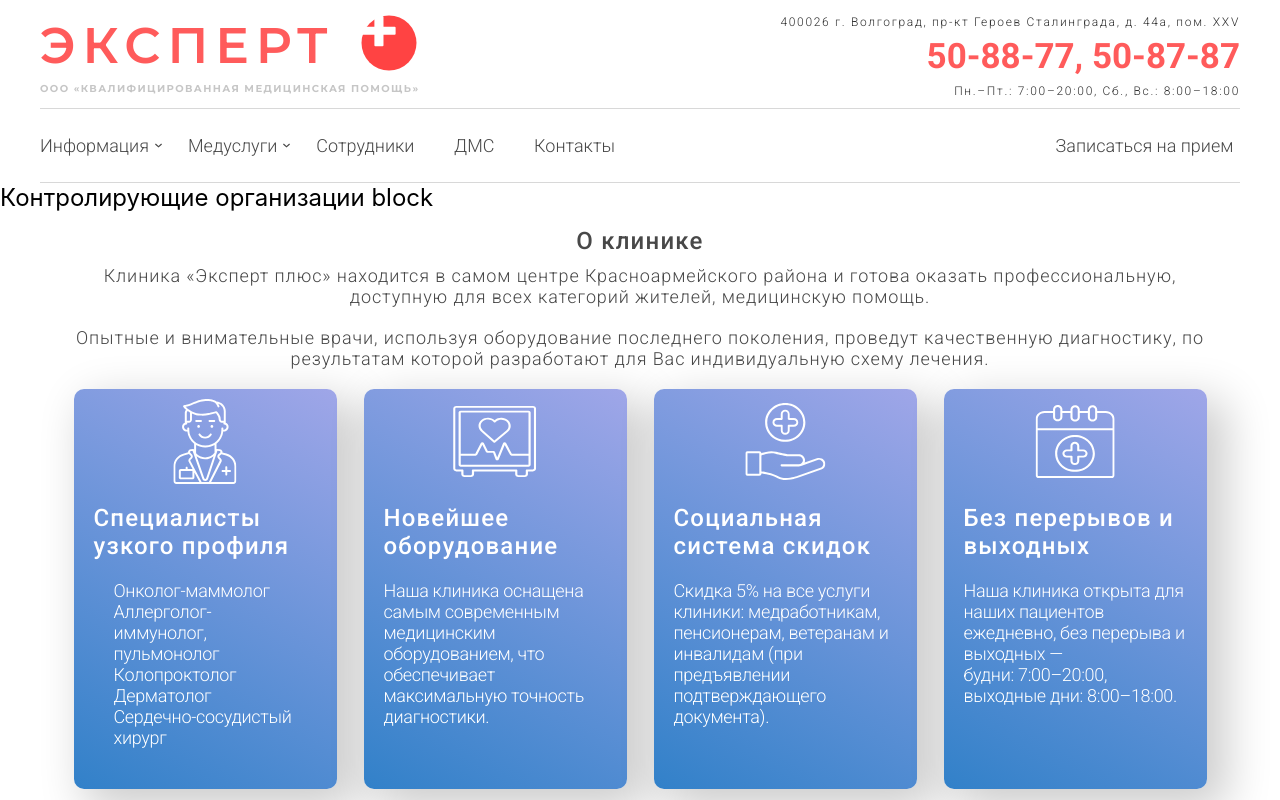
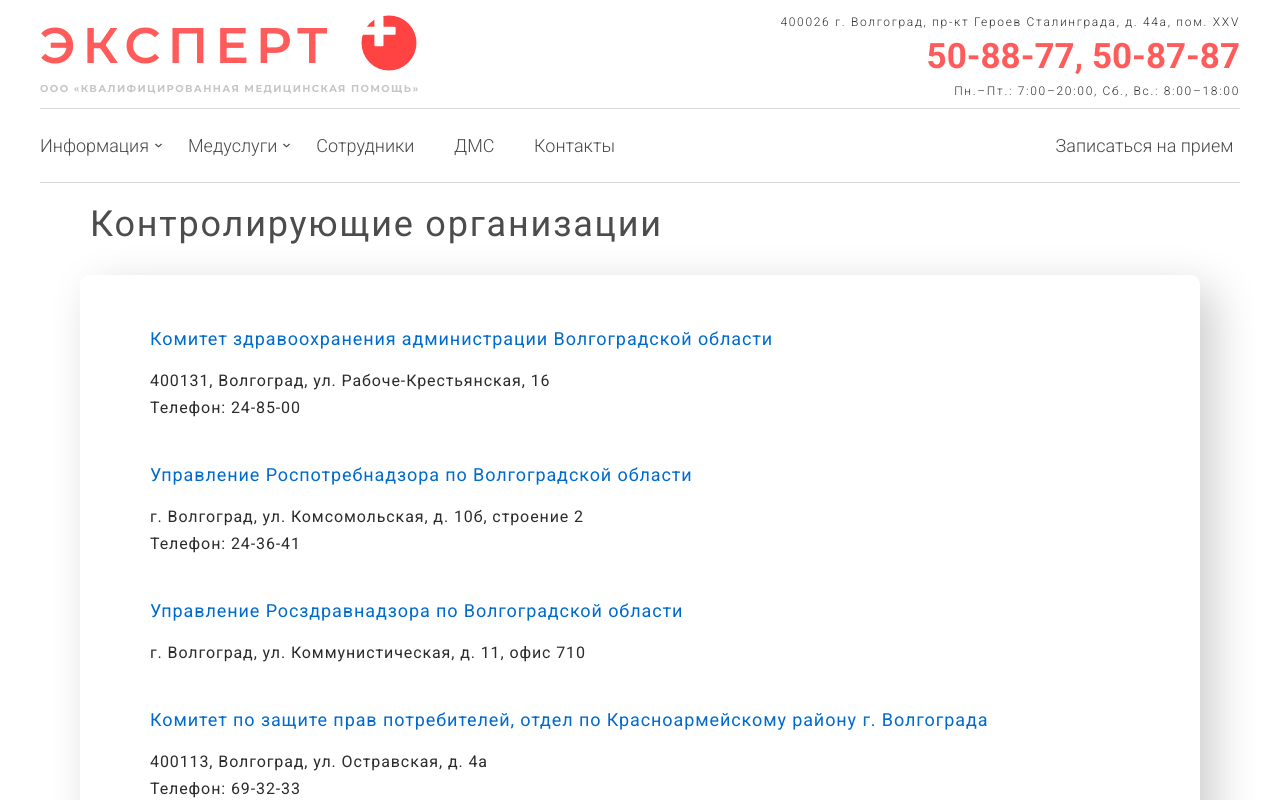
Before and after one commit to CanUFeelMyHeart/expertPlus, a React (Create React App) app in the folder medical-clinic-expert/: page /info/control-org in a window 1280 px wide. Shown: the top 800 px of the page. Built offline with nearby package versions, Linux system fonts and the light colour scheme; the HTML template or start-up script is replaced by a standard one.

Commit message:
controlOrg page is set

```diff
--- a/medical-clinic-expert/src/components/AboutClinicComponent/AboutClinicBlockComponent/AboutClinicBlockComponent.css
+++ b/medical-clinic-expert/src/components/AboutClinicComponent/AboutClinicBlockComponent/AboutClinicBlockComponent.css
@@ -55,6 +55,8 @@
 }
 
 .withDots {
+    list-style: inside;
+    list-style-type:circle;
     padding: 0px 20px;
 }
 
--- /dev/null
+++ b/medical-clinic-expert/src/pages/InformationPage/InfoControlOrgPage/ControlOrgComponent.jsx
@@ -0,0 +1,25 @@
+import React from "react";
+import "./InfoControlOrgPage.css";
+
+export const ControlOrgComponent = (props) => {
+    return (
+        <>
+            <div className="InfoControlOrgPage__info">
+                <h3 className="InfoControlOrgPage__info_header">
+                    {props.header}
+                </h3>
+                <h3 className="InfoControlOrgPage__info_desc">
+                    {props.info.map((descritpion, index) => (
+                        <h3
+                            key={index}
+                            className="InfoControlOrgPage__info_desc"
+                        >
+                            {descritpion}
+                        </h3>
+                    ))}
+                </h3>
+            </div>
+            <hr className={props.hr_classname} />
+        </>
+    );
+};
--- /dev/null
+++ b/medical-clinic-expert/src/pages/InformationPage/InfoControlOrgPage/ControlOrgInformation.jsx
@@ -0,0 +1,28 @@
+export const controlOrgInformation = [
+    {
+        header: "Комитет здравоохранения администрации Волгоградской области",
+        info: [
+            "400131, Волгоград, ул. Рабоче-Крестьянская, 16",
+            "Телефон: 24-85-00",
+        ],
+        hr_classname: "controlOrgInformation__hr_visible",
+    },
+    {
+        header: "Управление Роспотребнадзора по Волгоградской области",
+        info: [
+            "г. Волгоград, ул. Комсомольская, д. 10б, строение 2",
+            "Телефон: 24-36-41",
+        ],
+        hr_classname: "controlOrgInformation__hr_visible",
+    },
+    {
+        header: "Управление Росздравнадзора по Волгоградской области",
+        info: ["г. Волгоград, ул. Коммунистическая, д. 11, офис 710"],
+        hr_classname: "controlOrgInformation__hr_visible",
+    },
+    {
+        header: "Комитет по защите прав потребителей, отдел по Красноармейскому району г. Волгограда",
+        info: ["400113, Волгоград, ул. Остравская, д. 4а", "Телефон: 69-32-33"],
+        hr_classname: "controlOrgInformation__hr_invisible",
+    },
+];
--- a/medical-clinic-expert/src/pages/InformationPage/InfoControlOrgPage/InfoControlOrgPage.css
+++ b/medical-clinic-expert/src/pages/InformationPage/InfoControlOrgPage/InfoControlOrgPage.css
@@ -0,0 +1,25 @@
+.InfoControlOrgPage__info {
+    margin: 20px 0;
+    font-family: "Roboto";
+    font-style: normal;
+    font-weight: 400;
+    line-height: 27px;
+    letter-spacing: 0.05em;
+    font-size: 18px;
+
+    color: #2c2c2c;
+}
+
+.InfoControlOrgPage__info_header {
+    margin-bottom: 15px;
+    color: #006bcf;
+}
+
+.InfoControlOrgPage__info_desc {
+    font-size: 16px;
+}
+
+.InfoControlOrgPage__hr {
+    border-top: 1px solid #d8d8d8;
+    width: 100%;
+}
--- a/medical-clinic-expert/src/pages/InformationPage/InfoControlOrgPage/InfoControlOrgPage.jsx
+++ b/medical-clinic-expert/src/pages/InformationPage/InfoControlOrgPage/InfoControlOrgPage.jsx
@@ -1,11 +1,23 @@
 import React from "react";
 import { AboutClinicComponent } from "../../../components/AboutClinicComponent/AboutClinicComponent";
 import { ServicesComponent } from "../../../components/ServicesComponent/ServicesComponent";
+import { InformationContainerComponent } from "../../../components/InformationContainerComponent/InformationContainerComponent";
+import { controlOrgInformation } from "./ControlOrgInformation";
+import { ControlOrgComponent } from "./ControlOrgComponent";
+import "./InfoControlOrgPage.css";
 
 export const InfoControlOrgPage = () => {
     return (
         <div className="InfoControlOrgPage">
-            <h2>Контролирующие организации block</h2>
+            <InformationContainerComponent header="Контролирующие организации">
+                {controlOrgInformation.map((controlInfo, index) => (
+                    <ControlOrgComponent
+                        header={controlInfo.header}
+                        info={controlInfo.info}
+                        hr_classname={controlInfo.hr_classname}
+                    />
+                ))}
+            </InformationContainerComponent>
             <AboutClinicComponent />
             <ServicesComponent />
         </div>
```
